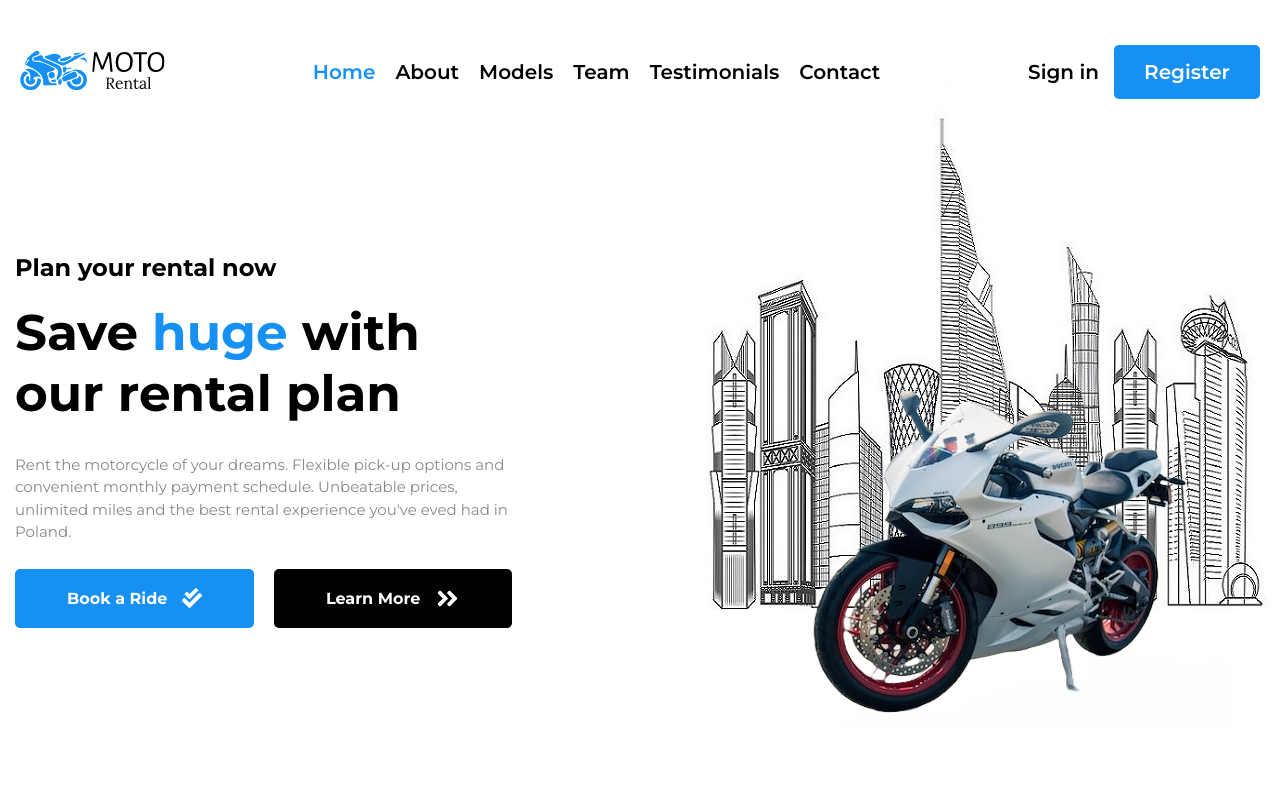
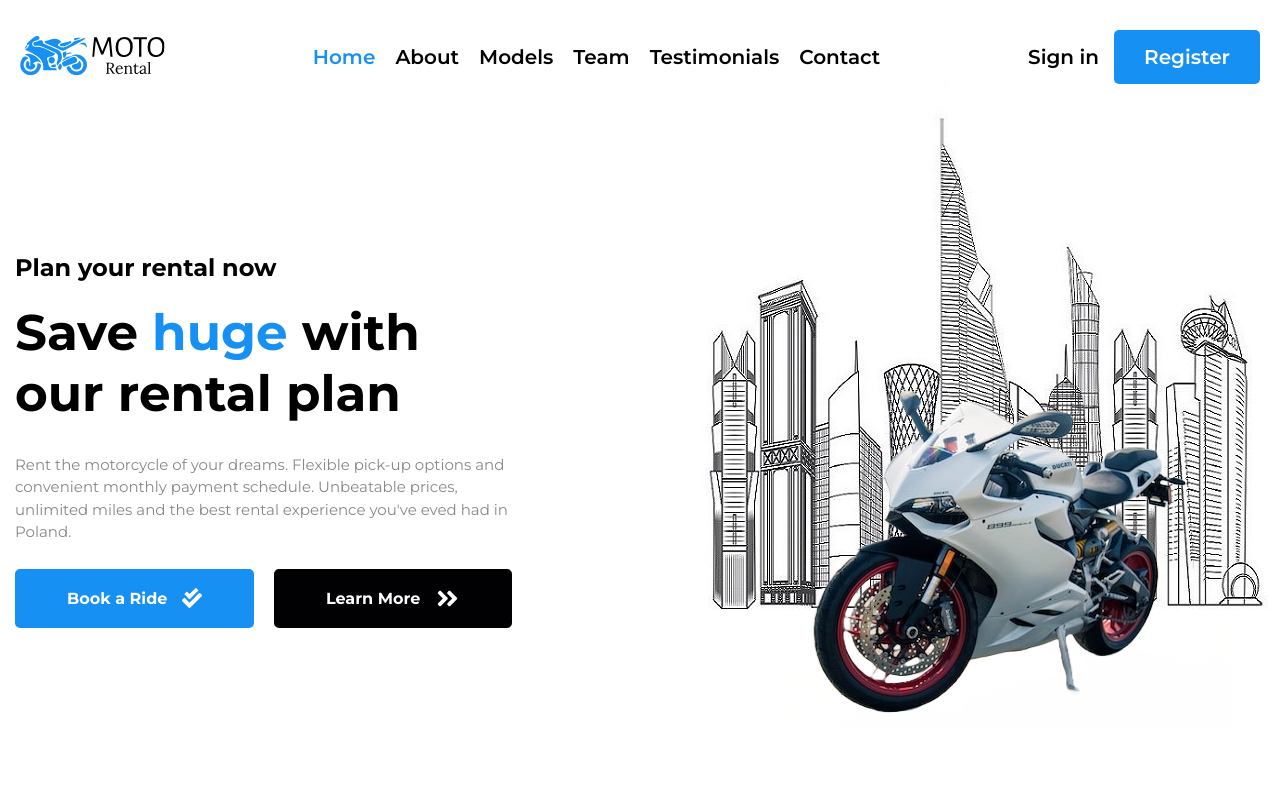
Before and after one commit to MattFvnDev/Moto_Rental, a React (Vite) app: page / in a window 1280 px wide. Shown: the top 800 px of the page. Built offline with nearby package versions, Linux system fonts and the light colour scheme.

Commit message:
Minor style adjustments.

```diff
--- a/src/components/Navbar/Navbar.module.css
+++ b/src/components/Navbar/Navbar.module.css
@@ -6,7 +6,7 @@
   left: 0;
   margin: 0 auto;
   max-width: 133rem;
-  padding: 4.5rem 2rem;
+  padding: 3rem 2rem;
   position: absolute;
   right: 0;
   top: 0;
@@ -59,6 +59,9 @@
 }
 
 @media screen and (width <= 1000px) {
+  .Navbar {
+    padding: 5rem 2rem;
+  }
   .Navbar__Links {
     display: none;
   }
--- a/src/index.css
+++ b/src/index.css
@@ -9,12 +9,15 @@
 html {
   font-size: 62.5%;
   scroll-behavior: smooth;
+  height: -webkit-fill-available;
 }
 
 body {
   background-color: #ffffff;
   position: relative;
   font-family: "Montserrat", sans-serif, "Poppins", sans-serif;
+  min-height: 100vh;
+  min-height: -webkit-fill-available;
 }
 
 li {
```
Also changed, not shown: src/components/Hero/Hero.module.css (+9 -9 lines).
